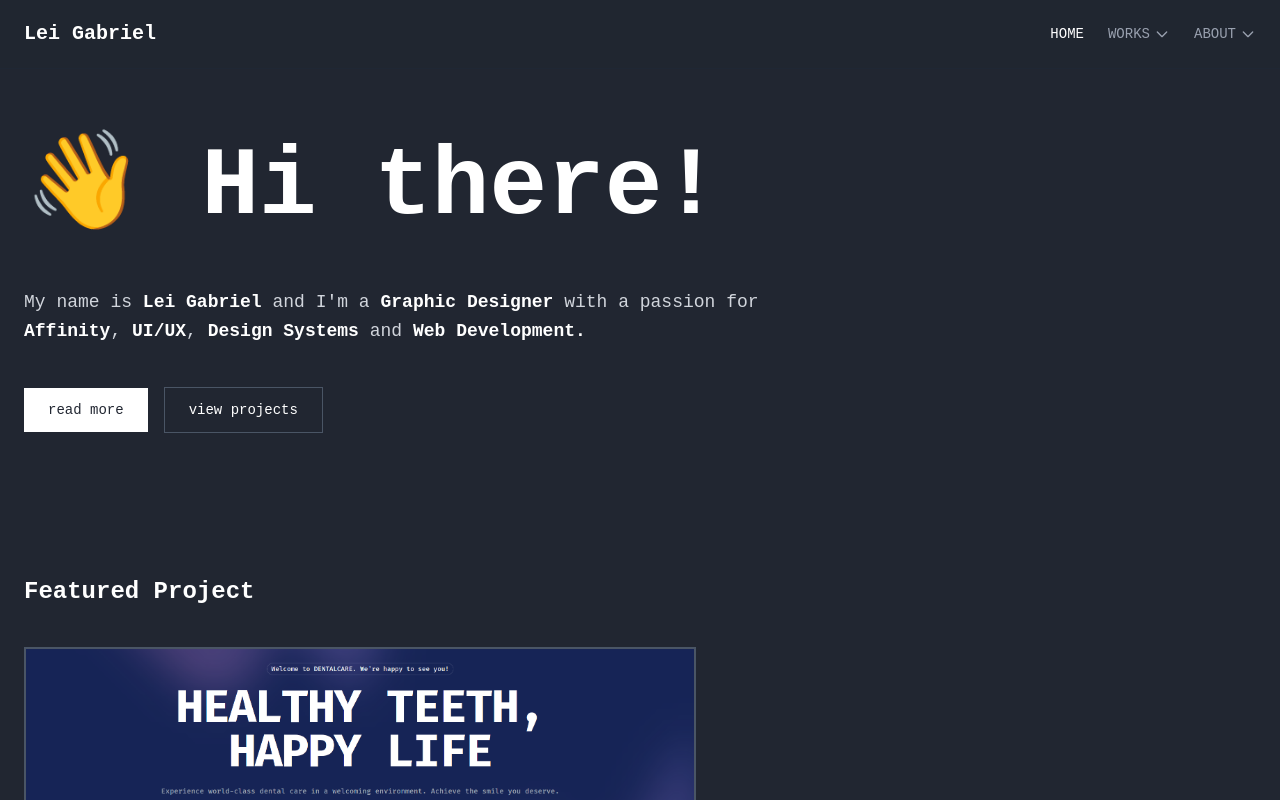
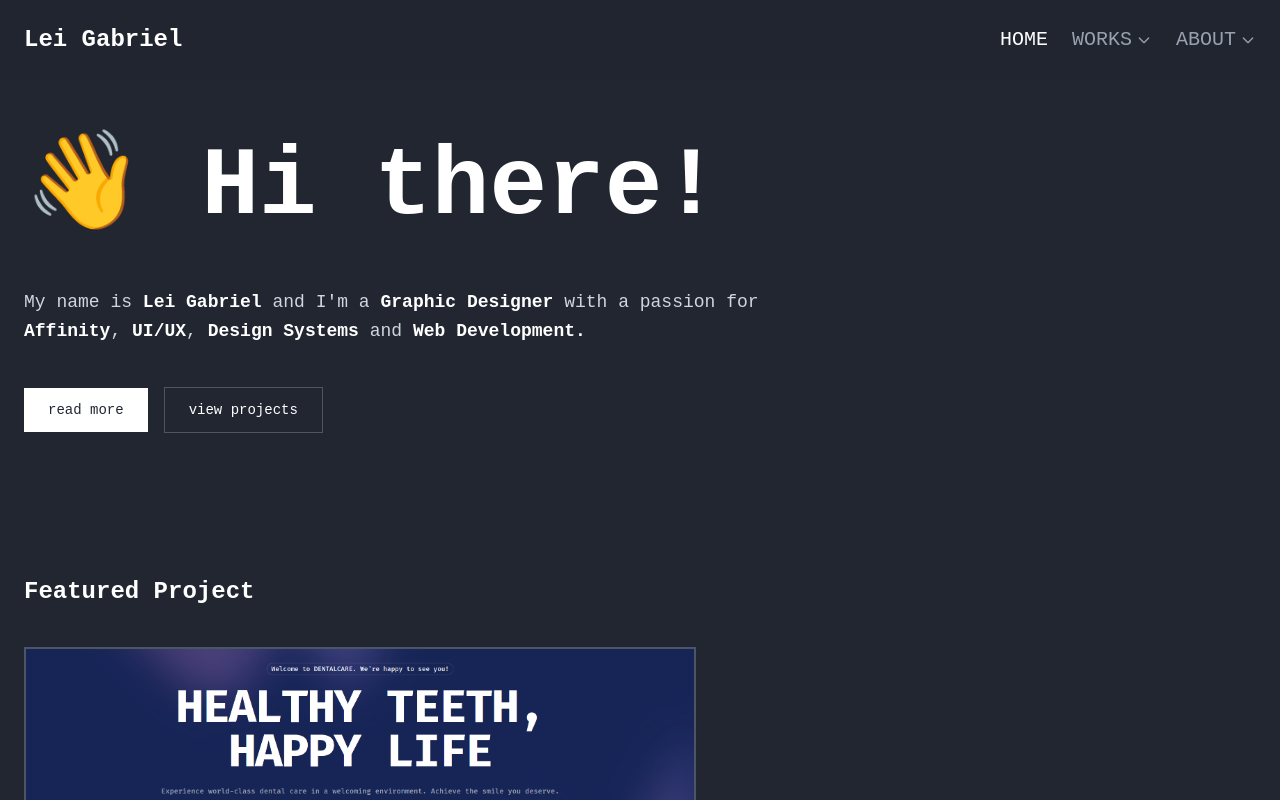
Before and after one commit to leigabriel/portfolio, a React (Vite) app: page / in a window 1280 px wide. Shown: the top 800 px of the page. Built offline with nearby package versions, Linux system fonts and the light colour scheme.

Commit message:
feat(ui): refined the ui design

```diff
--- a/src/components/Footer.jsx
+++ b/src/components/Footer.jsx
@@ -5,10 +5,10 @@ export default function Footer() {
   const isActive = (path) => location.pathname === path;
 
   const socialLinks = [
-    { name: 'Facebook', icon: 'https://cdn.simpleicons.org/facebook/1877F2', url: 'https://facebook.com/yourusername' },
-    { name: 'Instagram', icon: 'https://cdn.simpleicons.org/instagram/E4405F', url: 'https://instagram.com/yourusername' },
-    { name: 'TikTok', icon: 'https://cdn.simpleicons.org/tiktok/000000', url: 'https://tiktok.com/@yourusername' },
-    { name: 'Pinterest', icon: 'https://cdn.simpleicons.org/pinterest/E60023', url: 'https://pinterest.com/yourusername' },
+    { name: 'Facebook', icon: 'https://cdn.simpleicons.org/facebook/1877F2', url: 'https://facebook.com/malibiranlei' },
+    { name: 'Instagram', icon: 'https://cdn.simpleicons.org/instagram/E4405F', url: 'https://instagram.com/leigxbriel' },
+    { name: 'TikTok', icon: 'https://cdn.simpleicons.org/tiktok/000000', url: 'https://tiktok.com/@leigxbriel' },
+    { name: 'Pinterest', icon: 'https://cdn.simpleicons.org/pinterest/E60023', url: 'https://pinterest.com/leigxbriel' },
     { name: 'GitHub', icon: 'https://cdn.simpleicons.org/github/181717', url: 'https://github.com/leigabriel' }
   ];
 
--- a/src/components/Header.jsx
+++ b/src/components/Header.jsx
@@ -10,9 +10,9 @@ export default function Header() {
   const isActive = (path) => location.pathname === path;
 
   return (
-    <header className="fixed top-0 left-0 right-0 z-50 bg-[#212631]/95 backdrop-blur-md border-b border-gray-800/50">
-      <nav className="container mx-auto px-4 sm:px-6 py-4 sm:py-5 flex items-center justify-between">
-        <Link to="/" className="flex items-center space-x-2 text-base sm:text-xl font-bold hover:opacity-80 transition-opacity">
+    <header className="fixed top-0 left-0 right-0 z-50 bg-[#212631]/30 backdrop-blur-sm">
+      <nav className="container mx-auto px-4 sm:px-6 py-4 sm:py-6 flex items-center justify-between">
+        <Link to="/" className="flex items-center space-x-2 text-base sm:text-2xl font-bold hover:opacity-80 transition-opacity">
           <span className="text-white">Lei Gabriel</span>
         </Link>
 
@@ -20,7 +20,7 @@ export default function Header() {
         <div className="hidden md:flex items-center space-x-6">
           <Link
             to="/"
-            className={`text-sm font-medium transition-colors ${
+            className={`text-xl font-medium transition-colors ${
               isActive('/')
                 ? 'text-white'
                 : 'text-gray-400 hover:text-white'
@@ -33,7 +33,7 @@ export default function Header() {
           <div className="relative">
             <button
               onClick={() => setIsWorksDropdownOpen(!isWorksDropdownOpen)}
-              className={`text-sm font-medium transition-colors flex items-center space-x-1 ${
+              className={`text-xl font-medium transition-colors flex items-center space-x-1 ${
                 isActive('/projects') || isActive('/graphic-design')
                   ? 'text-white'
                   : 'text-gray-400 hover:text-white'
@@ -74,7 +74,7 @@ export default function Header() {
           <div className="relative">
             <button
               onClick={() => setIsAboutDropdownOpen(!isAboutDropdownOpen)}
-              className={`text-sm font-medium transition-colors flex items-center space-x-1 ${
+              className={`text-xl font-medium transition-colors flex items-center space-x-1 ${
                 isActive('/about') || isActive('/services') || isActive('/contact')
                   ? 'text-white'
                   : 'text-gray-400 hover:text-white'
--- a/src/pages/About.jsx
+++ b/src/pages/About.jsx
@@ -10,7 +10,6 @@ export default function About() {
 
       <main>
         <AboutHero />
-        <ContactForm />
       </main>
 
       <Footer />
--- a/src/pages/Contact.jsx
+++ b/src/pages/Contact.jsx
@@ -7,25 +7,25 @@ export default function Contact() {
     {
       name: 'Facebook',
       icon: 'https://cdn.simpleicons.org/facebook/1877F2',
-      url: 'https://facebook.com/yourusername',
+      url: 'https://facebook.com/malibiranlei',
       color: '#1877F2'
     },
     {
       name: 'Instagram',
       icon: 'https://cdn.simpleicons.org/instagram/E4405F',
-      url: 'https://instagram.com/yourusername',
+      url: 'https://instagram.com/leigxbriel',
       color: '#E4405F'
     },
     {
       name: 'TikTok',
       icon: 'https://cdn.simpleicons.org/tiktok/000000',
-      url: 'https://tiktok.com/@yourusername',
+      url: 'https://tiktok.com/@leigxbriel',
       color: '#000000'
     },
     {
       name: 'Pinterest',
       icon: 'https://cdn.simpleicons.org/pinterest/E60023',
-      url: 'https://pinterest.com/yourusername',
+      url: 'https://pinterest.com/leigxbriel',
       color: '#E60023'
     },
     {
--- a/src/pages/Services.jsx
+++ b/src/pages/Services.jsx
@@ -11,7 +11,7 @@ export default function Services() {
     {
       title: 'UI Design',
       description: 'Designing intuitive and engaging user interfaces for web applications.',
-      icon: 'https://cdn.jsdelivr.net/gh/devicons/devicon@latest/icons/figma/figma-original.svg'
+      icon: 'https://media.licdn.com/dms/image/v2/D4E0BAQFklLEE6EKzsA/company-logo_200_200/B4EZo2FJptJgAI-/0/1761843911640/affinity_canva_logo?e=2147483647&v=beta&t=z4E-AA77FfzhjeF-Wro1_oitkSVqmyebEtsITE0iJCU'
     },
     {
       title: 'Frontend Development',
@@ -85,7 +85,7 @@ export default function Services() {
                 ))}
               </div>
               <p className="text-sm text-gray-400 text-center italic">
-                🌱 Currently learning and improving my skills in all these technologies
+                Currently learning and improving my skills in all these technologies
               </p>
             </div>
           </div>
```
